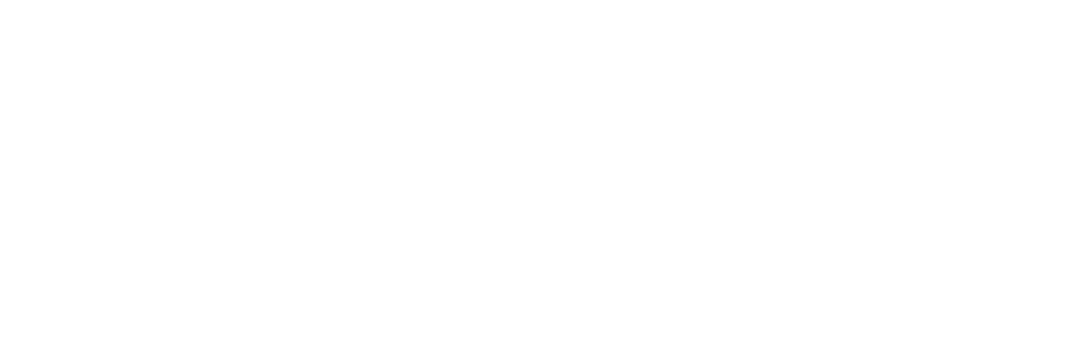
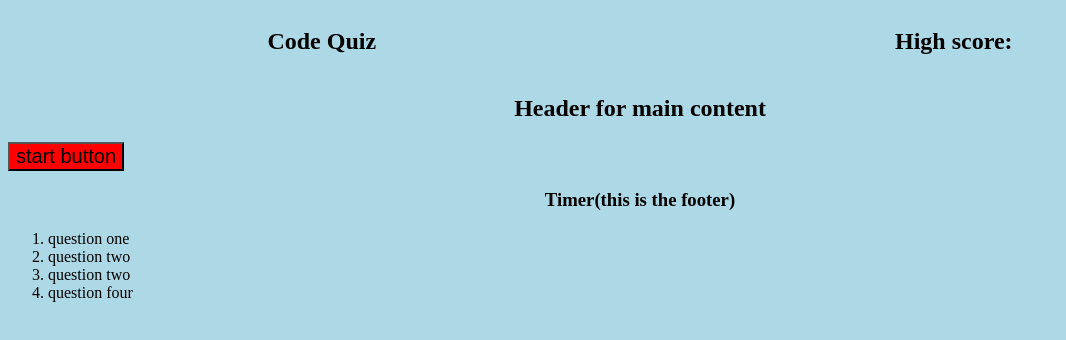
Before and after one commit to matth747/code-quiz, a plain HTML site: page index.html in a window 1280 px wide. Shown: the whole page, without its empty margins (0-1066 px from the left). Drawn offline with Linux system fonts and the light colour scheme.

Commit message:
added to html/css pages

```diff
--- a/assets/script.js
+++ b/assets/script.js
@@ -0,0 +1,29 @@
+var startBtn = document.querySelector('#startButton');
+
+function gameBegin() {
+    var body = document.body;
+
+    var gameEl = document.createElement("div");
+
+    var listQ = document.createElement("ol");
+
+    var questOne = document.createElement("li");
+    var questTwo = document.createElement("li");
+    var questThree = document.createElement("li");
+    var questFour = document.createElement("li");
+
+    body.appendChild(gameEl);
+
+    gameEl.appendChild(listQ);
+
+    listQ.appendChild(questOne);
+    listQ.appendChild(questTwo);
+    listQ.appendChild(questThree);
+    listQ.appendChild(questFour);
+    questOne.textContent = "question one";
+    questTwo.textContent = "question two";
+    questThree.textContent = "question two";
+    questFour.textContent = "question four";
+};
+
+startBtn.addEventListener('click', gameBegin());
--- a/assets/style.css
+++ b/assets/style.css
@@ -0,0 +1,21 @@
+* {
+    background-color: lightblue;
+}
+header {
+    display: flex;
+    flex-direction: row;
+    justify-content: space-around;
+}
+main h2 {
+    text-align: center;
+}
+button {
+    background-color: red;
+}
+footer {
+    text-align: center;
+}
+#startButton {
+    cursor: pointer;
+    font-size: 20px;
+}
--- a/index.html
+++ b/index.html
@@ -5,9 +5,20 @@
     <meta http-equiv="X-UA-Compatible" content="IE=edge">
     <meta name="viewport" content="width=device-width, initial-scale=1.0">
     <link rel="stylesheet" href="./assets/style.css">
-    <title>Document</title>
+    <title>Code Quiz</title>
 </head>
 <body>
+    <header>
+        <h2>Code Quiz</h2>
+        <h2>High score:</h2>
+    </header>
+    <main>
+        <h2>Header for main content</h2>
+        <button id="startButton">start button</button>
+    </main>
+    <footer>
+        <h3>Timer(this is the footer)</h3>
+    </footer>
 
 <script src="./assets/script.js"></script>
 </body>
```
Also changed, not shown: 1 other file.
